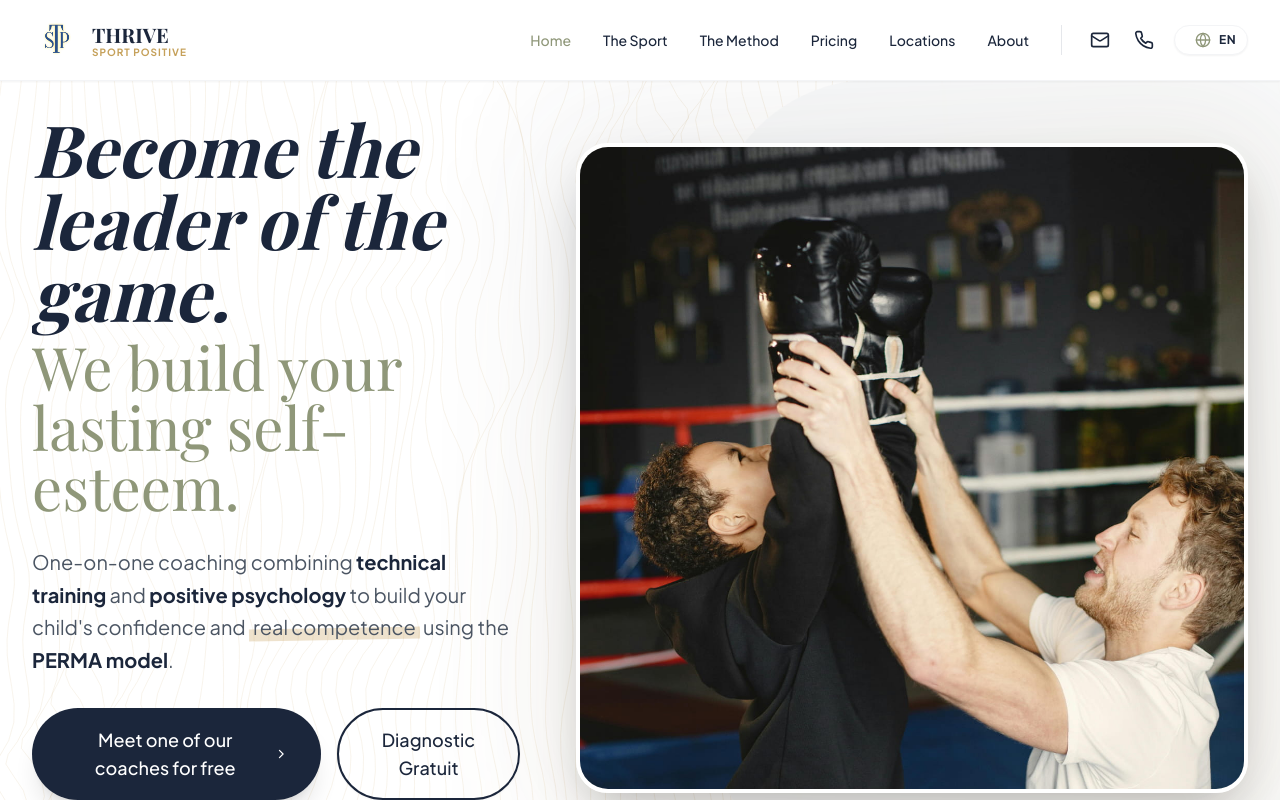
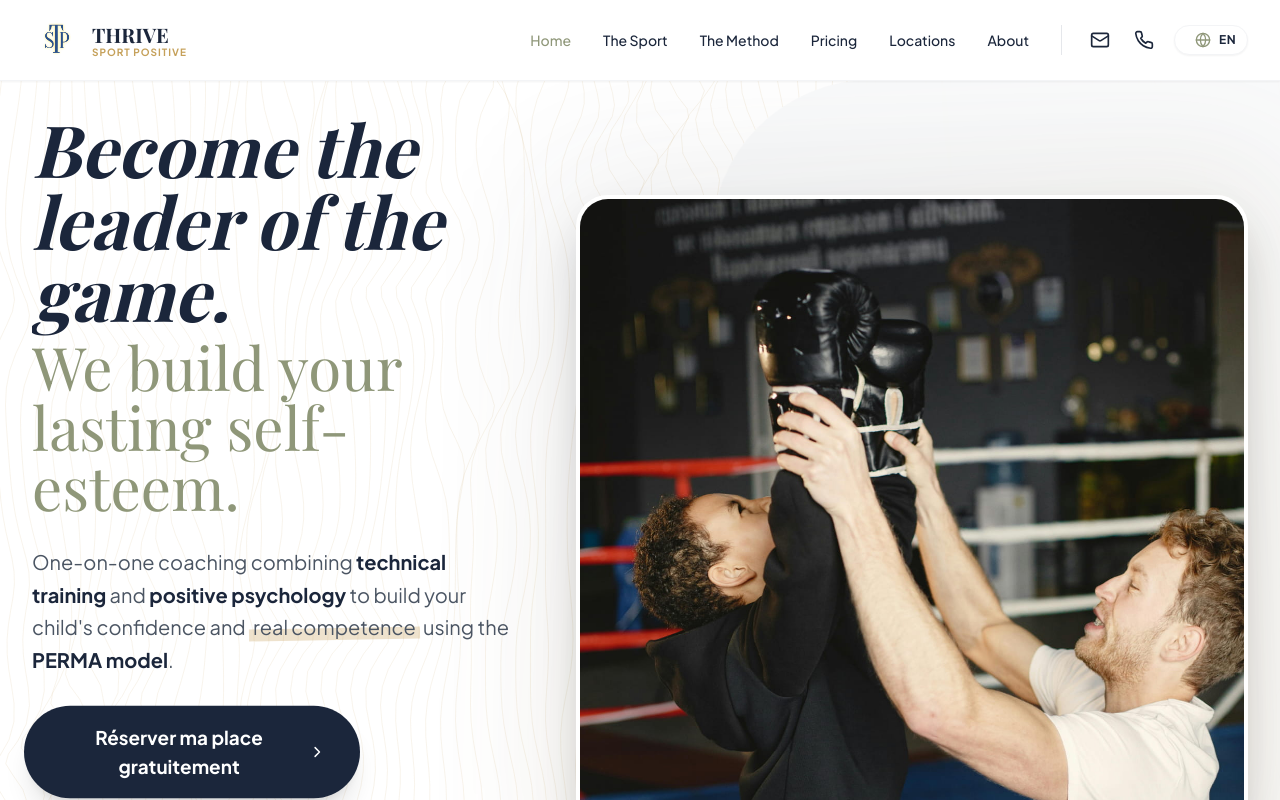
Before and after one commit to lyliancelma643-ai/ThriveSportPsychologiePositive, a React (Vite) app: page / in a window 1280 px wide. Shown: the top 800 px of the page. Built offline with nearby package versions, Linux system fonts and the light colour scheme; a web font is replaced by a local one.

Commit message:
style: enhance hero buttons layout and prominence

```diff
--- a/src/components/home/Hero.jsx
+++ b/src/components/home/Hero.jsx
@@ -14,10 +14,15 @@ const Hero = ({ setBookingStep, openDiagnostic }) => {
         if (typeof window !== 'undefined' && /HeadlessChrome|Puppeteer/i.test(window.navigator.userAgent)) return;
 
         (async function () {
-            const cal = await getCalApi({ namespace: "30min" });
-            cal("ui", {
+            const cal30 = await getCalApi({ namespace: "30min" });
+            cal30("ui", {
                 theme: "light",
                 styles: { branding: { brandColor: "#1B263B" } },
+                hideEventTypeDetails: false,
+                layout: "month_view"
+            });
+            const calThrive = await getCalApi({ namespace: "thrive-performance-13-seances-du-dimanche" });
+            calThrive("ui", {
                 hideEventTypeDetails: false,
                 layout: "month_view"
             });
@@ -61,21 +66,23 @@ const Hero = ({ setBookingStep, openDiagnostic }) => {
                             <span className="font-bold text-[#1B263B]">{t('home.hero.subtitle_bold_3')}</span>
                             {t('home.hero.subtitle_5')}
                         </p>
-                        <div className="flex flex-col sm:flex-row space-y-4 sm:space-y-0 sm:space-x-4">
+                        <div className="flex flex-col space-y-4 w-full sm:max-w-[320px]">
+                            <button
+                                data-cal-namespace="thrive-performance-13-seances-du-dimanche"
+                                data-cal-link="thrive-sport-positive/thrive-performance-13-seances-du-dimanche"
+                                data-cal-config='{"layout":"month_view","useSlotsViewOnSmallScreen":"true"}'
+                                className="group relative overflow-hidden bg-[#1B263B] text-white px-8 py-4 rounded-full text-lg font-bold hover:bg-[#253550] transition-all flex items-center justify-center shadow-xl hover:shadow-2xl hover:-translate-y-1 w-full scale-105"
+                            >
+                                <div className="absolute inset-0 bg-gradient-to-r from-transparent via-white/20 to-transparent translate-x-[-100%] group-hover:animate-[shimmer_1.5s_infinite] pointer-events-none z-10"></div>
+                                <span className="relative z-20 flex items-center">Réserver ma place gratuitement <ChevronRight className="ml-2" size={20} /></span>
+                            </button>
                             <button
                                 data-cal-namespace="30min"
                                 data-cal-link="thrive-sport-positive/30min"
                                 data-cal-config='{"layout":"month_view","useSlotsViewOnSmallScreen":"true"}'
-                                className="group relative overflow-hidden bg-[#1B263B] text-white px-8 py-4 rounded-full text-lg font-medium hover:bg-[#253550] transition-all flex items-center justify-center shadow-xl hover:shadow-2xl hover:-translate-y-1"
+                                className="bg-transparent text-[#1B263B] border-2 border-[#1B263B] px-8 py-4 rounded-full text-lg font-medium hover:bg-gray-50 transition-all flex items-center justify-center shadow-sm hover:shadow-md hover:-translate-y-1 w-full"
                             >
-                                <div className="absolute inset-0 bg-gradient-to-r from-transparent via-white/20 to-transparent translate-x-[-100%] group-hover:animate-[shimmer_1.5s_infinite] pointer-events-none z-10"></div>
-                                <span className="relative z-20 flex items-center">{t('home.hero.cta')} <ChevronRight className="ml-2" size={20} /></span>
-                            </button>
-                            <button
-                                onClick={openDiagnostic}
-                                className="bg-transparent text-[#1B263B] border-2 border-[#1B263B] px-8 py-4 rounded-full text-lg font-medium hover:bg-[#1B263B] hover:text-white transition-all flex items-center justify-center shadow-sm hover:shadow-xl hover:-translate-y-1"
-                            >
-                                {t('home.hero.diagnostic_btn', 'Diagnostic Gratuit')}
+                                {t('home.hero.cta')}
                             </button>
                         </div>
 
```
